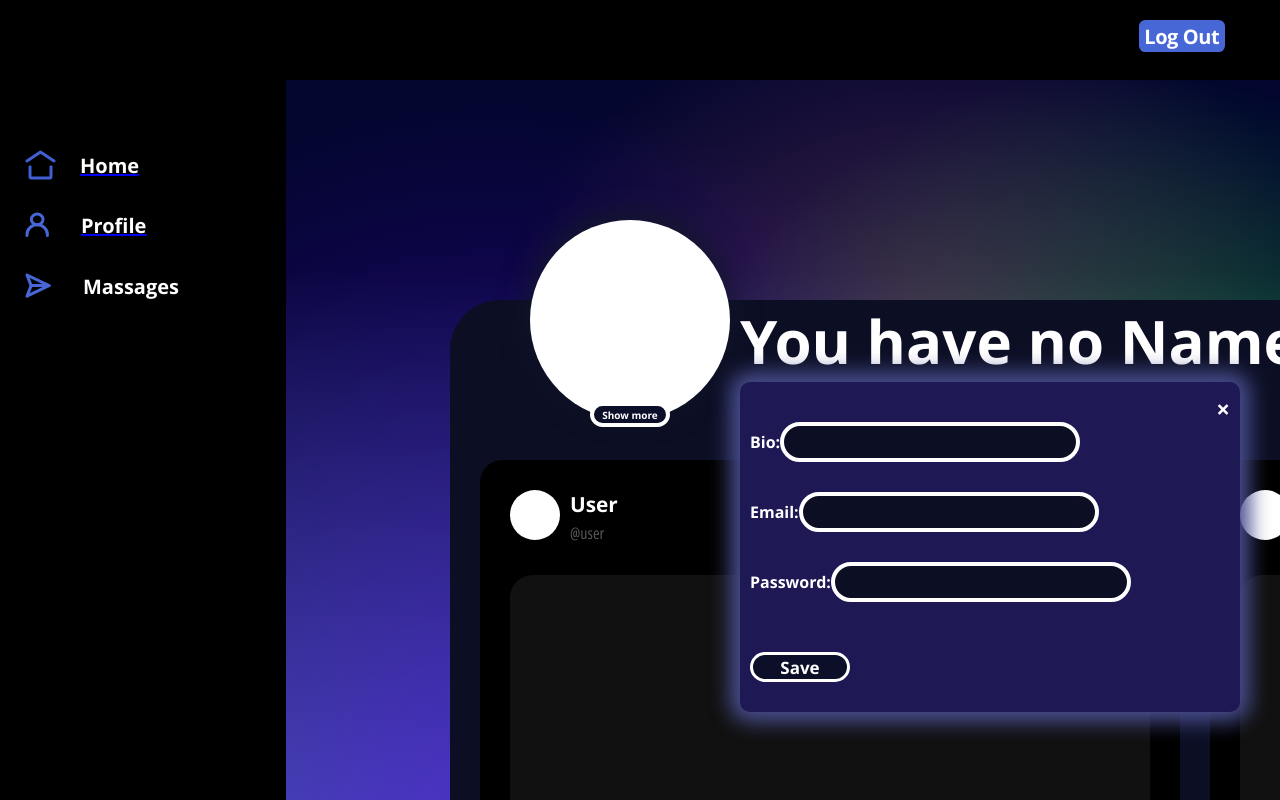
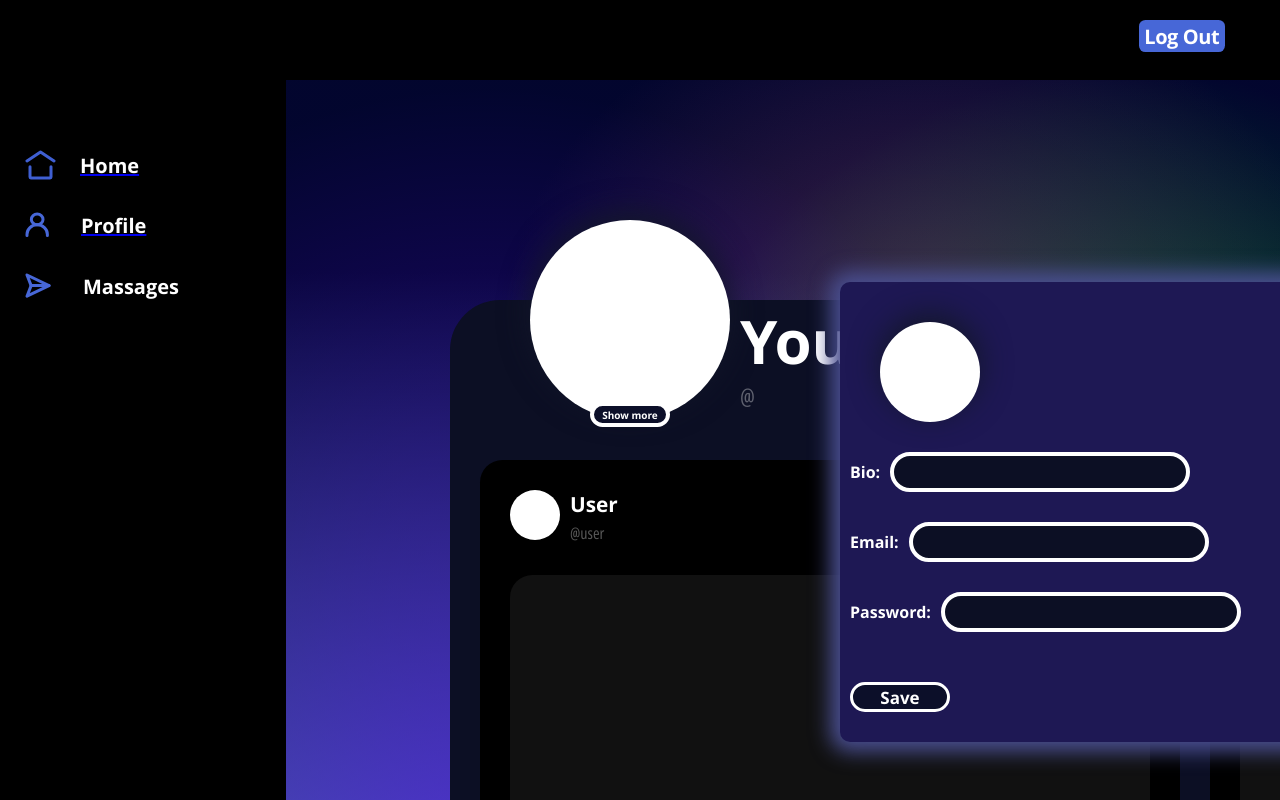
Before and after one commit to Danylo2077/ElGen_2024, a React (Create React App) app in the folder ElGen_frontend/: page /UserPage in a window 1280 px wide. Both pictures are taken after a click on the button "Show more". Built offline with nearby package versions, Linux system fonts and the light colour scheme; no server answers.

Commit message:
profile icon SETting without backend

```diff
--- a/ElGen_frontend/src/App.tsx
+++ b/ElGen_frontend/src/App.tsx
@@ -7,8 +7,22 @@ import UserPage from "./components/pages/UserPage";
 import MainPage from "./components/pages/MainPage";
 import { Route, Routes } from 'react-router-dom'
 import UserInfo from "./components/organism/UserInfo";
+import { useEffect } from 'react';
+import { useNavigate } from 'react-router-dom';
 //check
 function App() {
+
+    const navigate = useNavigate();
+    localStorage.removeItem('email');
+    localStorage.removeItem('username');
+
+    useEffect(() => {
+        const lastTab = localStorage.getItem('lastTab');
+        if (lastTab) {
+            navigate(lastTab);
+        }
+    }, []);
+
   return (
     <Routes>
         <Route path='/UserPage' element={<UserPage/>}/>
--- a/ElGen_frontend/src/components/atoms/Icon.tsx
+++ b/ElGen_frontend/src/components/atoms/Icon.tsx
@@ -1,16 +1,33 @@
 import React from 'react';
+
 interface IconProps {
-    iconName?: string
-    iconSource?: string,
-    altName?: string
+    iconName?: string;
+    iconSource?: string;
+    altName?: string;
+    className?: string;
+    imageSize?: string;
 }
 
-export const Icon = (props: IconProps) => {
+export const Icon: React.FC<IconProps> = (props) => {
+    const { iconSource, altName, className, imageSize } = props;
+
     return (
         <div>
-            <img src={props.iconSource} alt={props.altName} className={props.iconName} />
+            {iconSource && (
+                <img
+                    src={iconSource}
+                    alt={altName}
+                    className={className}
+                    style={{
+                        width: imageSize,
+                        height: imageSize,
+                        objectFit: 'cover' // Добавляем свойство objectFit
+                    }}
+                />
+            )}
         </div>
     );
 };
 
+
 export default Icon;
--- a/ElGen_frontend/src/components/organism/SettingsModal.tsx
+++ b/ElGen_frontend/src/components/organism/SettingsModal.tsx
@@ -2,6 +2,8 @@ import React, {useEffect, useState} from 'react';
 import "./styles/SettingsModal.css";
 import "../pages/styles/UserPage.css";
 import "./UserInfoHandling";
+import Icon from '../atoms/Icon';
+
 import UserInfoHandling from "./UserInfoHandling";
 import {saveTokenToLocalStorage} from "../../scripts/SaveToken";
 
@@ -14,8 +16,11 @@ const EditProfileModal: React.FC<EditProfileModalProps> = ({ isOpen, onClose })
     const [bio, setBio] = useState('');
     const [email, setEmail] = useState('');
     const [password, setPassword] = useState('');
+    const [selectedImage, setSelectedImage] = useState<File | null>(null); // Состояние для хранения выбранного изображения
+
     const oldUserTag = localStorage.getItem('username');
     const token = localStorage.getItem('token');
+
 
 
     useEffect(() => {
@@ -90,6 +95,23 @@ const EditProfileModal: React.FC<EditProfileModalProps> = ({ isOpen, onClose })
         }
     };
 
+    const handleIconClick = () => {
+        // При клике на иконку открывается окно выбора файла
+        const input = document.createElement('input');
+        input.type = 'file';
+        input.accept = 'image/*';
+        input.onchange = (event: Event) => {
+            const target = event.target as HTMLInputElement;
+            const files = target.files;
+            if (files && files.length > 0) {
+                setSelectedImage(files[0]);
+            }
+        };
+        input.click();
+    };
+
+
+
 
     return (
         <div className={`modal ${isOpen ? 'open' : ''}`}>
@@ -97,18 +119,28 @@ const EditProfileModal: React.FC<EditProfileModalProps> = ({ isOpen, onClose })
                 <span className="close" onClick={onClose}>&times;</span>
                 <form onSubmit={handleSubmit}>
                     <div className="inputs">
+                        <div className='icon-container' onClick={handleIconClick}>
+                            {/* Передаем выбранное изображение в компонент Icon */}
+                            <Icon iconSource={selectedImage ? URL.createObjectURL(selectedImage) : undefined}
+                                 className='icon' altName="Selected Image" imageSize={selectedImage ? "100px" : "100px"}/>
+                        </div>
+
                         <label>
-                            Bio:
-                            <input className='write-here' type="text" value={bio} onChange={(e) => setBio(e.target.value)}/>
+                        Bio:
+                            <input className='write-here' type="text" value={bio}
+                                   onChange={(e) => setBio(e.target.value)}/>
                         </label>
                         <label>
                             Email:
-                            <input className='write-here' type="email" value={email} onChange={(e) => setEmail(e.target.value)}/>
+                            <input className='write-here' type="email" value={email}
+                                   onChange={(e) => setEmail(e.target.value)}/>
                         </label>
                         <label>
                             Password:
-                            <input className='write-here' type="text" value={password} onChange={(e) => setPassword(e.target.value)}/>
+                            <input className='write-here' type="text" value={password}
+                                   onChange={(e) => setPassword(e.target.value)}/>
                         </label>
+
                         <button type="submit" id='modal-save-btn'>Save</button>
                     </div>
                 </form>
--- a/ElGen_frontend/src/components/organism/styles/SettingsModal.css
+++ b/ElGen_frontend/src/components/organism/styles/SettingsModal.css
@@ -9,6 +9,8 @@
     padding-right: 5px;
     background-color: #1e1854;
     margin-bottom: 1000px;
+    margin-top: -100px;
+    margin-left: 100px;
     border-radius: 10px;
     z-index: 9999;
     border-color: #999999;
@@ -57,6 +59,7 @@
     padding-bottom: 4px;
     margin-bottom: 30px;
     margin-right: 0px;
+    margin-left: 10px;
     display: inline-block; /* Добавляем это свойство */
 }
 
@@ -81,7 +84,35 @@
     background-color: white;
     color: #0C0F29;
 }
+.icon-container
+{
+    width: 100px;
+    height: 100px;
+    border-radius: 100%;
+    background-color:#FFF;
+    margin-right: 10px;
+    margin-left: 30px;
+    margin-top: -0px;
+    margin-bottom: 30px;
+    box-shadow: -0px -8px 30px #13172a;
+}
+.icon
+{
+    width: 100px;
+    height: 100px;
+    border-radius: 100%;
+    background-color:#FFF;
+    margin-right: 10px;
+    margin-left: 0px;
+    margin-top: -0px;
+    margin-bottom: 30px;
+    box-shadow: -0px -8px 30px #13172a;
+}
+.icon-container:hover
+{
+    cursor: pointer;
+    box-shadow: 0 0 10px 10px rgb(73, 78, 143);
+}
 
 .input {
-
 }
--- a/ElGen_frontend/src/components/pages/MainPage.tsx
+++ b/ElGen_frontend/src/components/pages/MainPage.tsx
@@ -8,6 +8,7 @@ import './styles/MainPage.css'
 
 
 const MainPage = () => {
+    localStorage.setItem('lastTab', '/MainPage');
     return (
         <div className='main-page'>
             <div className='background'></div>
--- a/ElGen_frontend/src/components/pages/SignIn.tsx
+++ b/ElGen_frontend/src/components/pages/SignIn.tsx
@@ -14,6 +14,7 @@ import {saveTokenToLocalStorage} from "../../scripts/SaveToken";
 
 
 const SignIn = () => {
+    localStorage.setItem('lastTab', '/SignIn');
     const [username, setUsername] = useState('');
     const [password, setPassword] = useState('');
     const navigate = useNavigate();
--- a/ElGen_frontend/src/components/pages/SignUp.tsx
+++ b/ElGen_frontend/src/components/pages/SignUp.tsx
@@ -10,6 +10,7 @@ import {Link} from "react-router-dom";
 
 
 const SignUp = () => {
+    localStorage.setItem('lastTab', '/SignUp');
     const handleSignUp = () => {
         console.log('Регистрация пользователя...');
         // Здесь можно выполнить другие действия, связанные с регистрацией пользователя
--- a/ElGen_frontend/src/components/pages/UserPage.tsx
+++ b/ElGen_frontend/src/components/pages/UserPage.tsx
@@ -5,7 +5,7 @@ import UserInfo from "../organism/UserInfo"
 import './styles/UserPage.css';
 
 const UserPage = () => {
-    const token = localStorage.getItem('token');
+    localStorage.setItem('lastTab', '/UserPage');
 
     // console.log("token "+token);
     return (
```
